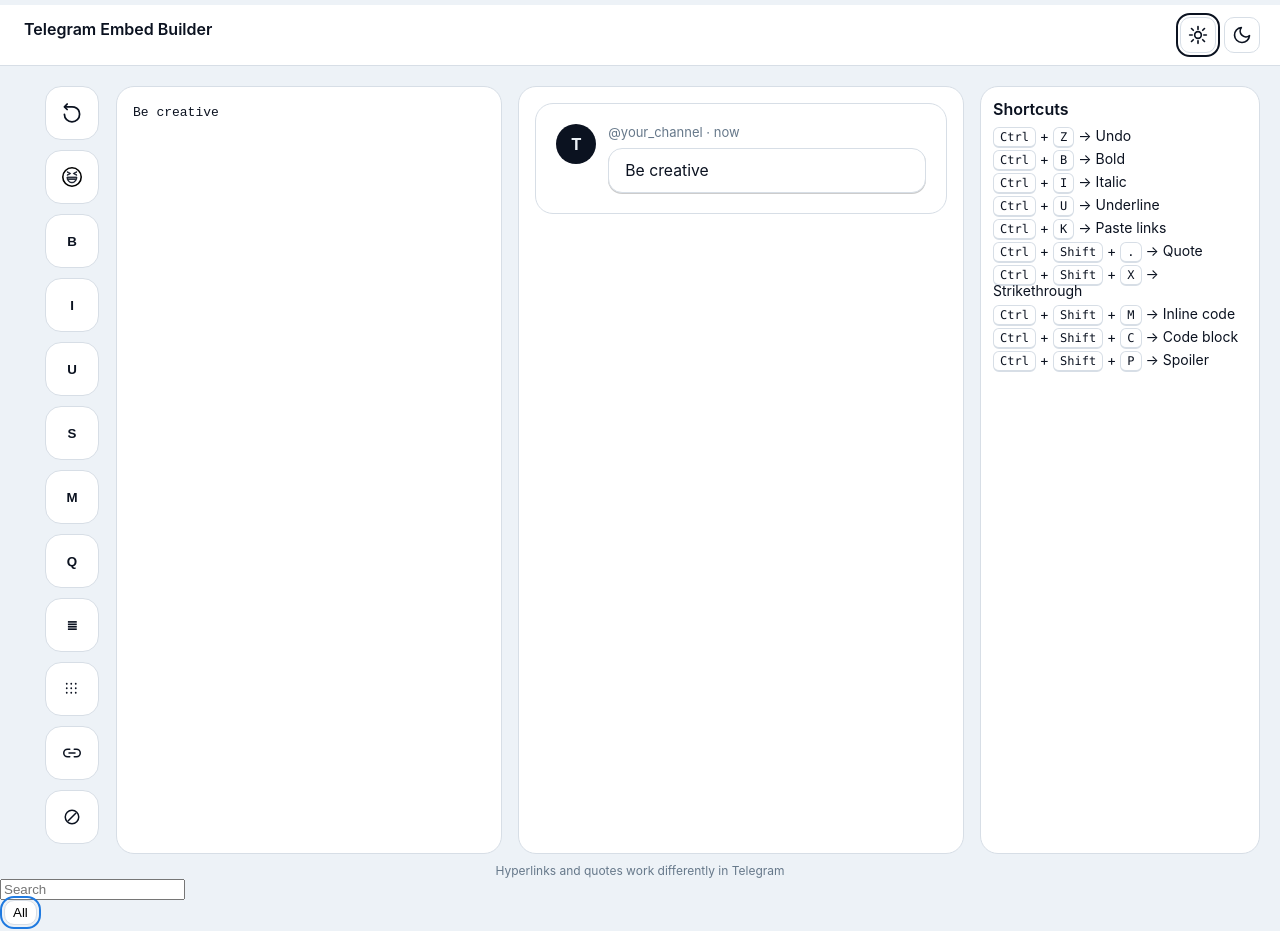
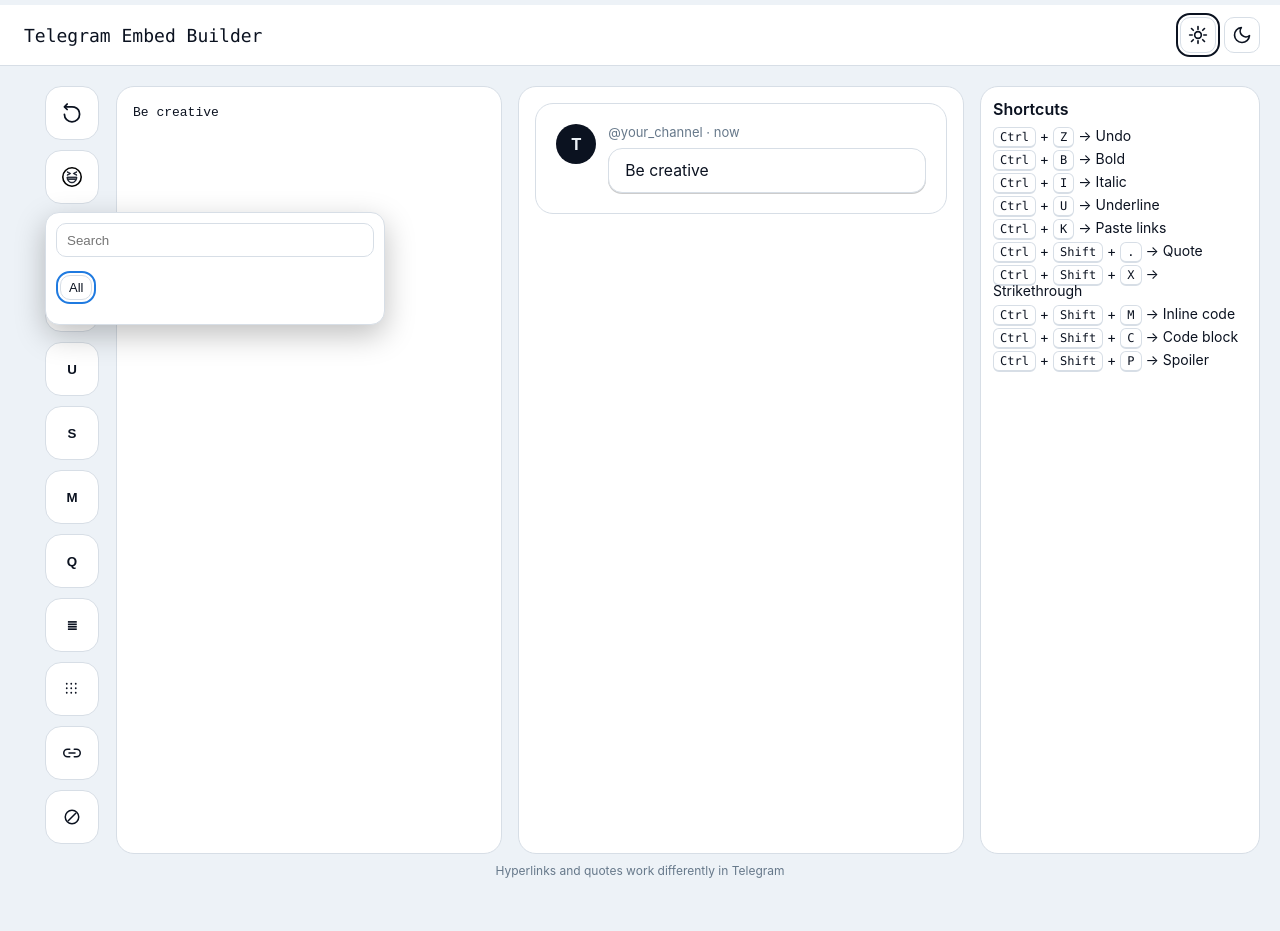
Before and after one commit to KostiantynYarosh/tg-embed, a plain HTML site: page index.html in a window 1280 px wide. Both pictures are taken after a click on the button 72 px from the left and 177 px from the top of the page. After the commit the page ends 878 px from the top, so only its background shows below. Drawn offline with Linux system fonts and the light colour scheme; no server answers.

Commit message:
Update styles.css

```diff
--- a/styles.css
+++ b/styles.css
@@ -34,7 +34,17 @@
   --send-button-shadow: rgb(0, 0, 0, 0.25);
 }
 
-
+@media (prefers-color-scheme: light){
+  :root:not([data-theme]){
+    --bg:#edf2f7; --panel:#ffffff; --text:#0b1220; --muted:#66788a; --bord:#d7dee6;
+    --accent:#1f7ae0; --bubble:#ffffff; --quote:#1f7ae0; --code-color: #5c809c;
+  --pre-header: #b4cbdd;
+  --pre-body: #cde3f0;
+  --q-body: #e4f1f9;
+  --shortcuts: #ffffff;
+  --send-button-shadow: rgb(0, 0, 0, 0.25);
+  }
+}
 /* ======================== 1. BASE AND RESET ======================== */
 
 *{ box-sizing:border-box; }
@@ -78,9 +88,10 @@ header{
 }
 
 .title{
-  font-weight:600;
-  margin-top:-12px;
+  font-weight:500;
   margin-left:4px;
+  font-size: large;
+  font-family:ui-monospace,Menlo,Consolas,monospace;
 }
 
 .header-actions{
@@ -160,10 +171,14 @@ main{
   border-radius:16px;
   cursor:pointer;
 }
+
 .btn:hover{ background-color:rgba(255,255,255,.05); }
 .btn:focus-visible{ outline:2px solid var(--accent); outline-offset:2px; }
 
 .rail_spacer{ flex:1; }
+
+
+
 
 
 /* ============================ 6. PANELS ============================ */
@@ -573,6 +588,112 @@ code {
 }
 
 
+
+/* ======================= emoji menu ===================== */
+
+
+
+.emoji-menu{
+  position:absolute;
+  z-index:70;
+  width:340px;
+  max-height:420px;
+  background:var(--panel);
+  border:1px solid var(--bord);
+  border-radius:14px;
+  box-shadow:0 10px 30px rgba(0,0,0,.25);
+  padding:10px;
+  overflow:hidden;
+}
+
+.emoji-head{
+  display:flex;
+  gap:8px;
+  margin-bottom:8px;
+}
+
+.emoji-search{
+  flex:1;
+  height:34px;
+  padding:0 10px;
+  border:1px solid var(--bord);
+  border-radius:10px;
+  background:var(--panel);
+  color:var(--text);
+}
+
+.emoji-body{
+  max-height:360px;
+  overflow-y:auto;
+  overflow-x:hidden;
+  padding-right:6px;
+  scrollbar-width:thin;
+  scrollbar-color: var(--accent) transparent;
+}
+
+.emoji-body::-webkit-scrollbar{ width:10px; }
+.emoji-body::-webkit-scrollbar-thumb{
+  background:var(--accent);
+  border-radius:8px;
+}
+.emoji-body::-webkit-scrollbar-track{
+  background:transparent;
+}
+
+.emoji-grid{
+  display:grid;
+  grid-template-columns:repeat(auto-fill, minmax(34px, 1fr));
+  gap:6px;
+  min-width:0;
+  padding:4px;
+  box-sizing:border-box;
+}
+
+.emoji-item{
+  width:34px;
+  height:34px;
+  display:flex;
+  align-items:center;
+  justify-content:center;
+  cursor:pointer;
+  border-radius:8px;
+  font-size:22px;
+  font-family:"Segoe UI Emoji","Apple Color Emoji","Noto Color Emoji",system-ui,sans-serif;
+}
+
+.emoji-item:hover{ background:rgba(255,255,255,.06); }
+.emoji-item:focus-visible{ outline:2px solid var(--accent); outline-offset:2px; }
+
+.emoji-tabs{
+  display:flex;
+  flex-wrap:wrap;
+  gap:6px;
+  margin:0 4px 8px 4px;
+}
+
+.emoji-tab{
+  margin-top: 10px;
+  padding:4px 10px;
+  border:1px solid var(--bord);
+  border-radius:10px;
+  background:var(--panel);
+  color:var(--text);
+  font-size:13px;
+  cursor:pointer;
+  transition:background .15s, color .15s, border .15s;
+}
+
+.emoji-tab:hover{ background:rgba(255,255,255,.06); }
+.emoji-tab.active{
+  border-color:var(--accent);
+  color:var(--accent);
+  font-weight:500;
+}
+
+
+
+
+
 /* ======================= 13. THEME TRANSITIONS ===================== */
 
 body, header, .panel, .btn, .iconBtn, .bubble, .preview_wrap, .rail,
```
